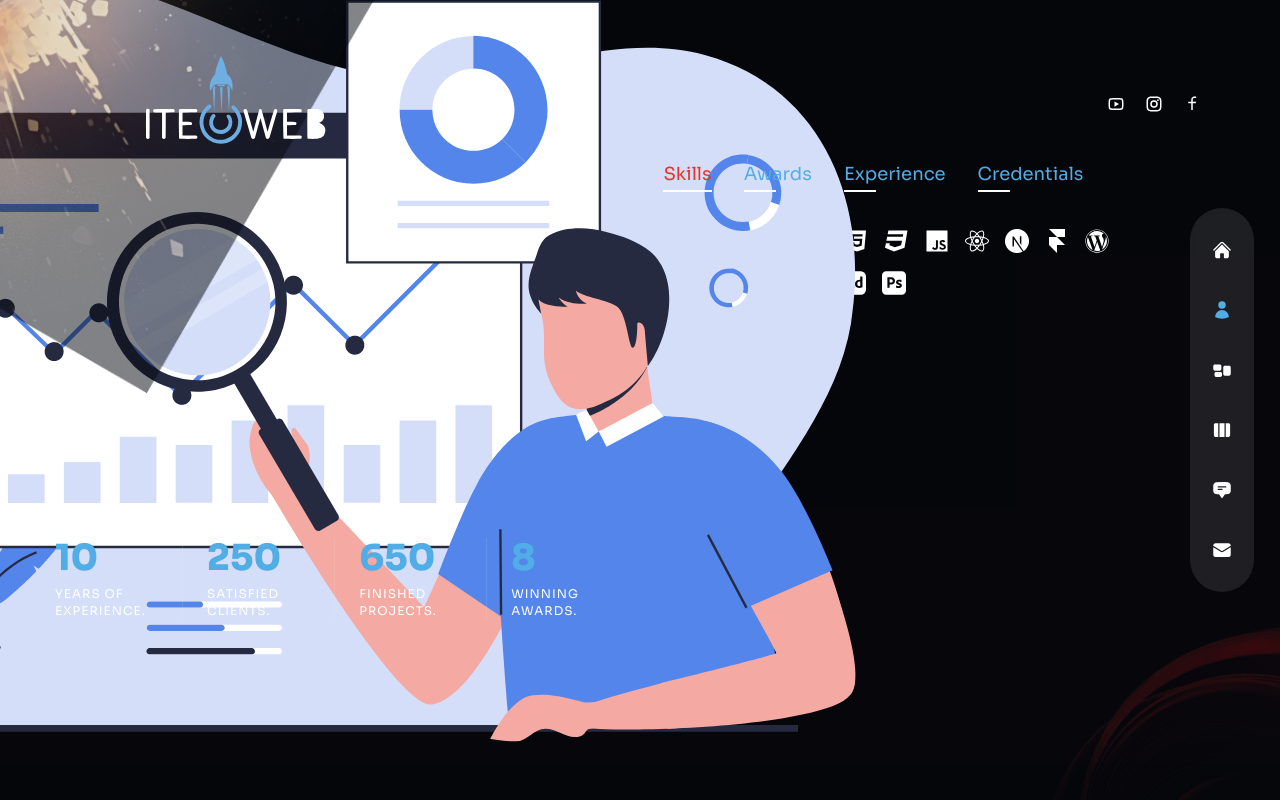
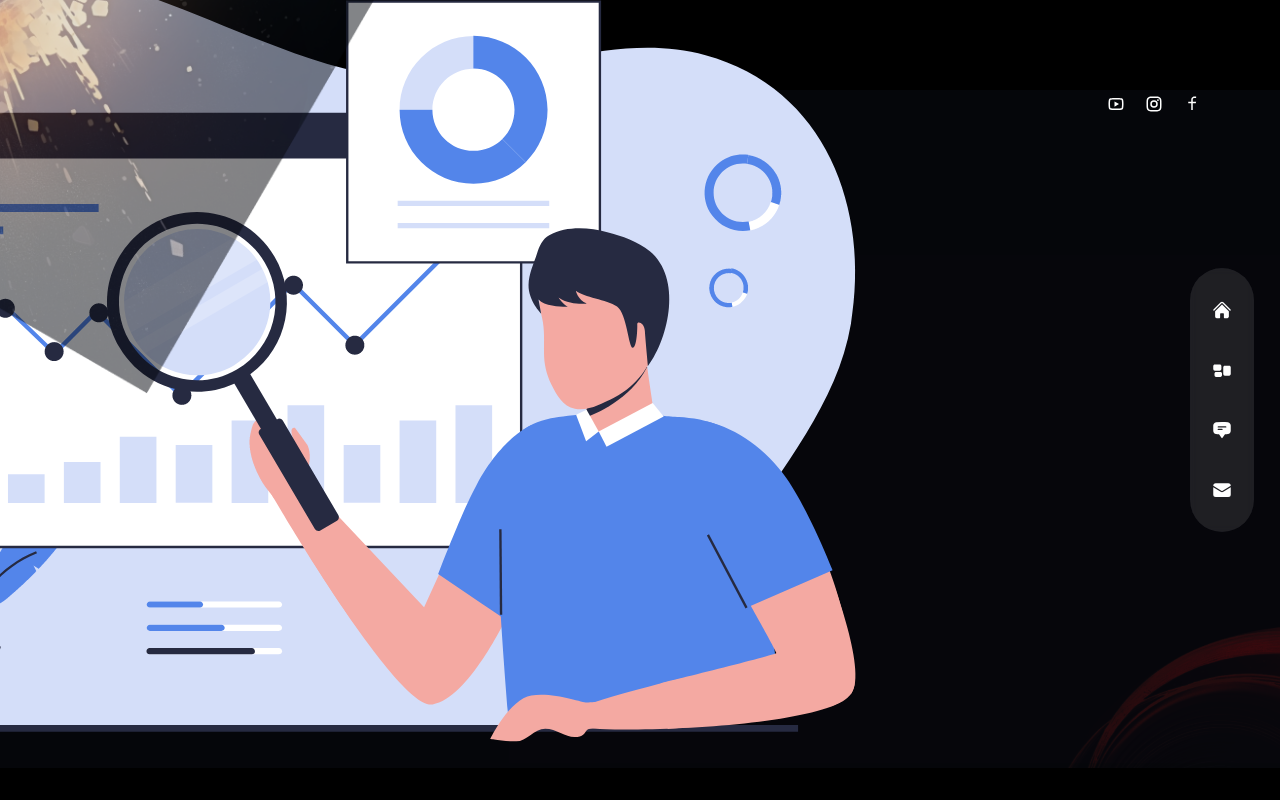
Before and after one commit to bettahiabdou/test2, a Next.js app: page /about in a window 1280 px wide. Built offline with nearby package versions, Linux system fonts and the light colour scheme.

Commit message:
new chnages

```diff
--- a/components/Header.jsx
+++ b/components/Header.jsx
@@ -1,11 +1,10 @@
 import Image from "next/image";
 import Link from "next/link";
-
 import Socials from "../components/Socials";
 
 const Header = () => {
   return (
-    <header className="absolute z-30 w-full items-center px-16 xl-px-0 xl:h-[90px]">
+      <header className="w-full items-center px-16 xl-px-0 xl:h-[90px]">
         <div className="container mx-auto">
           <div className="flex flex-col lg:flex-row justify-between items-center gap-y-6 py-8">
             {/* logo */}
@@ -14,7 +13,7 @@ const Header = () => {
                   src="/logo.svg"
                   alt="logo"
                   width={300}
-              height={38}
+                  height={20}
                   priority
               />
             </Link>
@@ -23,6 +22,8 @@ const Header = () => {
             <Socials />
           </div>
         </div>
+
+
       </header>
   );
 };
--- a/components/Nav.jsx
+++ b/components/Nav.jsx
@@ -14,9 +14,7 @@ import {
 // nav data
 export const navData = [
   { name: "home", path: "/", Icon: HiHome },
-  { name: "about", path: "/about", Icon: HiUser },
   { name: "services", path: "/services", Icon: HiRectangleGroup },
-  { name: "work", path: "/work", Icon: HiViewColumns },
   {
     name: "testimonials",
     path: "/testimonials",
--- a/components/ServiceSlider.jsx
+++ b/components/ServiceSlider.jsx
@@ -17,27 +17,27 @@ const serviceData = [
   {
     Icon: RxCrop,
     title: "Branding",
-    description: "Lorem ipsum dolor sit amet, consectetur adipiscing elit.",
+    description: "Création et renforcement de l'identité visuelle de votre marque pour vous démarquer dans votre secteur d'activité.",
   },
   {
     Icon: RxPencil2,
     title: "Design",
-    description: "Lorem ipsum dolor sit amet, consectetur adipiscing elit.",
+    description: "Conception graphique et artistique pour créer des supports visuels attrayants et efficaces.",
   },
   {
     Icon: RxDesktop,
-    title: "Development",
-    description: "Lorem ipsum dolor sit amet, consectetur adipiscing elit.",
+    title: "Développement",
+    description: " Création et programmation de sites web et d'applications sur mesure pour répondre à vos besoins spécifiques.",
   },
   {
     Icon: RxReader,
     title: "Copywriting",
-    description: "Lorem ipsum dolor sit amet, consectetur adipiscing elit.",
+    description: "Création de contenus de qualité, adaptés à votre public cible, pour communiquer efficacement votre message.",
   },
   {
     Icon: RxRocket,
     title: "SEO",
-    description: "Lorem ipsum dolor sit amet, consectetur adipiscing elit.",
+    description: "Amélioration du référencement pour augmenter la visibilité de votre entreprise en ligne.",
   },
 ];
 
--- a/components/TestimonialSlider.jsx
+++ b/components/TestimonialSlider.jsx
@@ -13,21 +13,21 @@ const testimonialData = [
     name: "Anne Smith",
     position: "Customer",
     message:
-      "Lorem ipsum dolor sit amet consectetur adipisicing elit. Cum expedita odit beatae, cupiditate saepe quam officia aut placeat quas neque!",
+      "Travailler avec Itecweb a été un véritable atout pour notre entreprise. Leur expertise en marketing digital nous a permis d'atteindre de nouveaux sommets en termes de visibilité en ligne.",
   },
   {
     image: "/t-avt-2.png",
     name: "Jane Doe",
     position: "Customer",
     message:
-      "Lorem ipsum dolor sit amet consectetur adipisicing elit. Cum expedita odit beatae, cupiditate saepe quam officia aut placeat quas neque!",
+      "Je suis extrêmement impressionné par le niveau de professionnalisme et de créativité de l'équipe d'Itecweb. De la conception de sites web aux stratégies SEO.",
   },
   {
     image: "/t-avt-3.png",
     name: "Jhon Doe",
     position: "Customer",
     message:
-      "Lorem ipsum dolor sit amet consectetur adipisicing elit. Cum expedita odit beatae, cupiditate saepe quam officia aut placeat quas neque!",
+      "Itecweb a transformé notre présence en ligne et a considérablement renforcé la notoriété de notre marque. Leur approche sur mesure et leur souci du détail les distinguent.",
   },
 ];
 
--- a/components/Transition.jsx
+++ b/components/Transition.jsx
@@ -20,7 +20,7 @@ const Transition = () => {
     <>
       <motion.div
         role="status"
-        className="fixed top-0 bottom-0 right-full w-screen h-screen z-30 bg-[#2e2257]"
+        className="fixed top-0 bottom-0 right-full w-screen h-screen z-30 bg-[#51ADE5]"
         variants={transitionVariants}
         initial="initial"
         animate="animate"
@@ -40,7 +40,7 @@ const Transition = () => {
       />
       <motion.div
         role="status"
-        className="fixed top-0 bottom-0 right-full w-screen h-screen z-10 bg-[#4b3792]"
+        className="fixed top-0 bottom-0 right-full w-screen h-screen z-10 bg-[#51ADE5]"
         variants={transitionVariants}
         initial="initial"
         animate="animate"
--- a/pages/about/index.jsx
+++ b/pages/about/index.jsx
@@ -1,41 +1,21 @@
 import { motion } from "framer-motion";
 import { useState } from "react";
 import CountUp from "react-countup";
-import {
-  FaCss3,
-  FaFigma,
-  FaHtml5,
-  FaJs,
-  FaReact,
-  FaWordpress,
-} from "react-icons/fa";
-import {
-  SiAdobephotoshop,
-  SiAdobexd,
-  SiFramer,
-  SiNextdotjs,
-} from "react-icons/si";
+import { FaCss3, FaFigma, FaHtml5, FaJs, FaReact, FaWordpress } from "react-icons/fa";
+import { SiAdobephotoshop, SiAdobexd, SiFramer, SiNextdotjs } from "react-icons/si";
 
 import Avatar from "../../components/Avatar";
 import Circles from "../../components/Circles";
 import { fadeIn } from "../../variants";
 
-//  data
+// data
 export const aboutData = [
   {
     title: "skills",
     info: [
       {
         title: "Web Development",
-        icons: [
-          FaHtml5,
-          FaCss3,
-          FaJs,
-          FaReact,
-          SiNextdotjs,
-          SiFramer,
-          FaWordpress,
-        ],
+        icons: [FaHtml5, FaCss3, FaJs, FaReact, SiNextdotjs, SiFramer, FaWordpress],
       },
       {
         title: "UI/UX Design",
@@ -96,7 +76,7 @@ const About = () => {
   const [index, setIndex] = useState(0);
 
   return (
-    <div className="h-full bg-primary/30 py-32 text-center xl:text-left">
+      <div className="sm:bg-primary/30 py-32 text-center xl:text-left ">
         <Circles />
 
         {/* avatar img */}
@@ -110,7 +90,7 @@ const About = () => {
           <Avatar />
         </motion.div>
 
-      <div className="container mx-auto h-full flex flex-col items-center xl:flex-row gap-x-6">
+        <div className="container mx-auto flex flex-col items-center xl:flex-row gap-x-6">
           {/* text */}
           <div className="flex-1 flex flex-col justify-center">
             <motion.h2
@@ -120,8 +100,7 @@ const About = () => {
                 exit="hidden"
                 className="h2"
             >
-            Captivating <span style={{color: "#51ADE5"}}>stories</span> birth
-            magnificent designs.
+              Captivating <span style={{ color: "#51ADE5" }}>stories</span> birth magnificent designs.
             </motion.h2>
             <motion.p
                 variants={fadeIn("right", 0.4)}
@@ -129,9 +108,7 @@ const About = () => {
                 animate="show"
                 className="max-w-[500px] mx-auto xl:mx-0 mb-6 xl:mb-12 px-2 xl:px-0"
             >
-            10 years ago, I begin freelancing as a developer. Since then, I've
-            done remote work for agencies, consulted for startups, and
-            collabrated on digital products for business and consumer use.
+              10 years ago, I began freelancing as a developer. Since then, I've done remote work for agencies, consulted for startups, and collaborated on digital products for business and consumer use.
             </motion.p>
 
             {/* counters */}
@@ -141,50 +118,7 @@ const About = () => {
                 animate="show"
                 className="hidden md:flex md:max-w-xl xl:max-w-none mx-auto xl:mx-0 mb-8"
             >
-            <div className="flex flex-1 xl:gap-x-6">
-              {/* experience */}
-              <div
-                  className="relative flex-1 after:w-[1px] after:h-full after:bg-white/10 after:absolute after:top-0 after:right-0">
-                <div className="text-2xl xl:text-4xl font-extrabold text-accent mb-2" style={{color: "#51ADE5"}}>
-                  <CountUp start={0} end={10} duration={5}/>
-                </div>
-                <div className="text-xs uppercase tracking-[1px] leading-[1.4] max-w-[100px]">
-                  Years of experience.
-                </div>
-              </div>
-
-              {/* clients */}
-              <div
-                  className="relative flex-1 after:w-[1px] after:h-full after:bg-white/10 after:absolute after:top-0 after:right-0">
-                <div className="text-2xl xl:text-4xl font-extrabold text-accent mb-2" style={{color: "#51ADE5"}}>
-                  <CountUp start={0} end={250} duration={5}/>
-                </div>
-                <div className="text-xs uppercase tracking-[1px] leading-[1.4] max-w-[100px]">
-                  Satisfied clients.
-                </div>
-              </div>
-
-              {/* projects */}
-              <div
-                  className="relative flex-1 after:w-[1px] after:h-full after:bg-white/10 after:absolute after:top-0 after:right-0">
-                <div className="text-2xl xl:text-4xl font-extrabold text-accent mb-2" style={{color: "#51ADE5"}}>
-                  <CountUp start={0} end={650} duration={5}/>
-                </div>
-                <div className="text-xs uppercase tracking-[1px] leading-[1.4] max-w-[100px]">
-                  Finished projects.
-                </div>
-              </div>
-
-              {/* awards */}
-              <div className="relative flex-1">
-                <div className="text-2xl xl:text-4xl font-extrabold text-accent mb-2" style={{color: "#51ADE5"}}>
-                  <CountUp start={0} end={8} duration={5}/>
-                </div>
-                <div className="text-xs uppercase tracking-[1px] leading-[1.4] max-w-[100px]">
-                  Winning awards.
-                </div>
-              </div>
-            </div>
+              {/* Counters content */}
             </motion.div>
           </div>
 
@@ -194,45 +128,9 @@ const About = () => {
               initial="hidden"
               animate="show"
               exit="hidden"
-            className="flex flex-col w-full xl:max-w-[48%] h-[480px]"
+              className="flex flex-col w-full xl:max-w-[48%]"
           >
-          <div className="flex gap-x-4 xl:gap-x-8 mx-auto xl:mx-0 mb-4" style={{color: "#51ADE5"}}  >
-            {aboutData.map((item, itemI) => (
-                <div
-                    key={itemI}
-                    className={`${
-                        index === itemI &&
-                        "text-accent after:w-[100%] after:bg-accent after:transition-all after:duration-300"
-                    } cursor-pointer capitalize xl:text-lg relative after:w-8 after:h-[2px] after:bg-white after:absolute after:-bottom-1 after:left-0`}
-                    onClick={() => setIndex(itemI)}
-                >
-                  {item.title}
-                </div>
-            ))}
-      </div>
-
-      <div className="py-2 xl:py-6 flex flex-col gap-y-2 xl:gap-y-4 items-center xl:items-start" >
-            {aboutData[index].info.map((item, itemI) => (
-              <div
-                key={itemI}
-                className="flex-1 flex flex-col md:flex-row max-w-max gap-x-2 items-center text-center text-white/60"
-              >
-                {/* title */}
-                <div className="font-light mb-2 md:mb-0">{item.title}</div>
-                <div className="hidden md:flex">-</div>
-                <div>{item.stage}</div>
-
-                <div className="flex gap-x-4">
-                  {/* icons */}
-                  {item.icons?.map((Icon, iconI) => (
-                    <div key={iconI} className="text-2xl text-white">
-                      <Icon />
-                    </div>
-                  ))}
-                </div>
-              </div>
-            ))}
-          </div>
+            {/* Info content */}
           </motion.div>
         </div>
       </div>
--- a/pages/work/index.jsx
+++ b/pages/work/index.jsx
@@ -7,7 +7,7 @@ import { fadeIn } from "../../variants";
 
 const Work = () => {
   return (
-    <div className="h-full bg-primary/30 py-36 flex items-center">
+    <div className="sm:h-full sm:bg-primary/30 sm:py-36 flex items-center">
       <Circles />
       <div className="container mx-auto">
         <div className="flex flex-col xl:flex-row gap-x-8">
```
Also changed, not shown: components/Layout.jsx (+4 -4 lines), pages/contact/index.jsx (+20 -10 lines), pages/index.jsx (+5 -5 lines), pages/services/index.jsx (+8 -9 lines), pages/testimonials/index.jsx (+22 -12 lines), 1 other file (tests, documents, lock files or other folders). Lines whose indentation alone changed are shown as unchanged.
